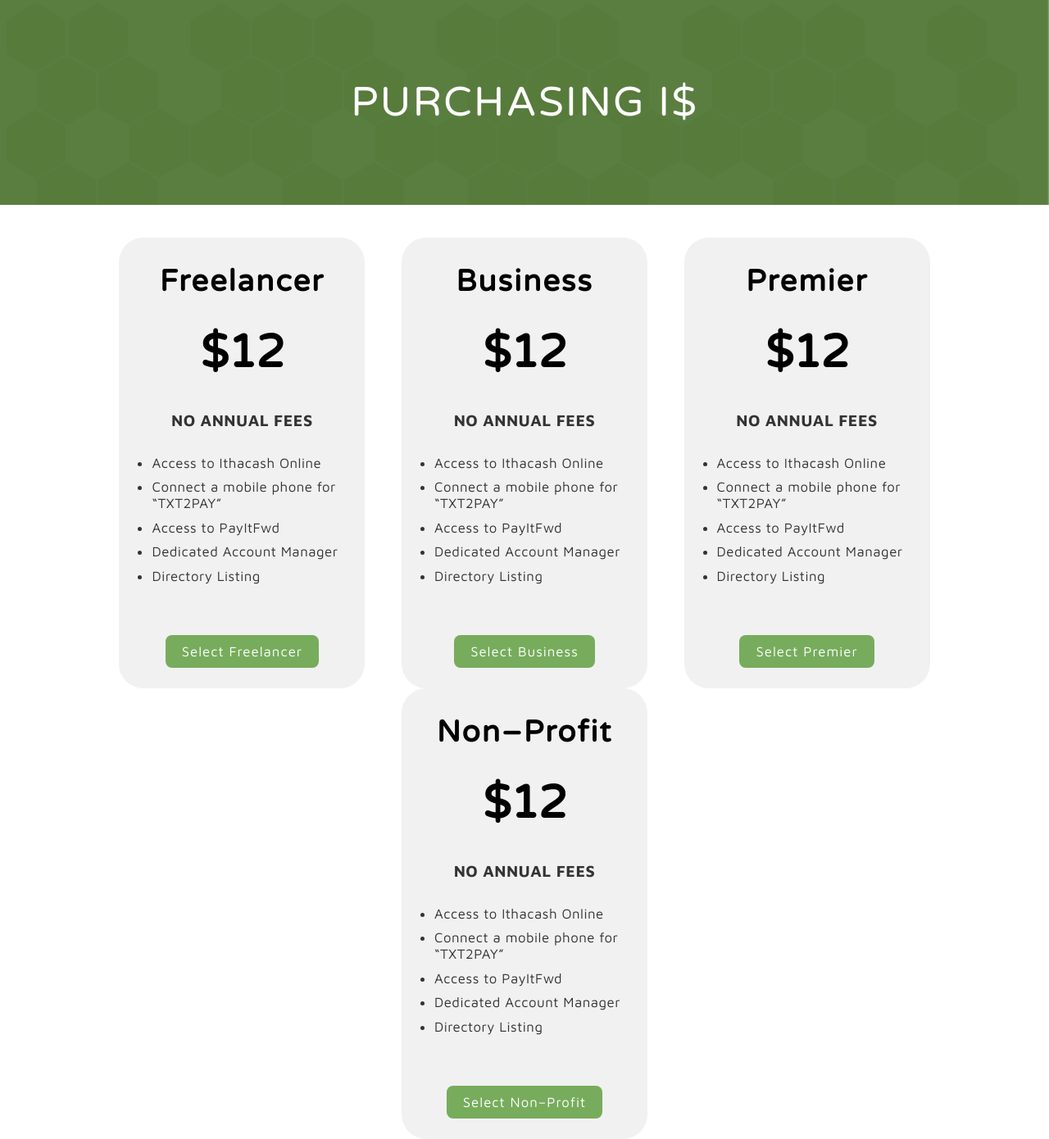
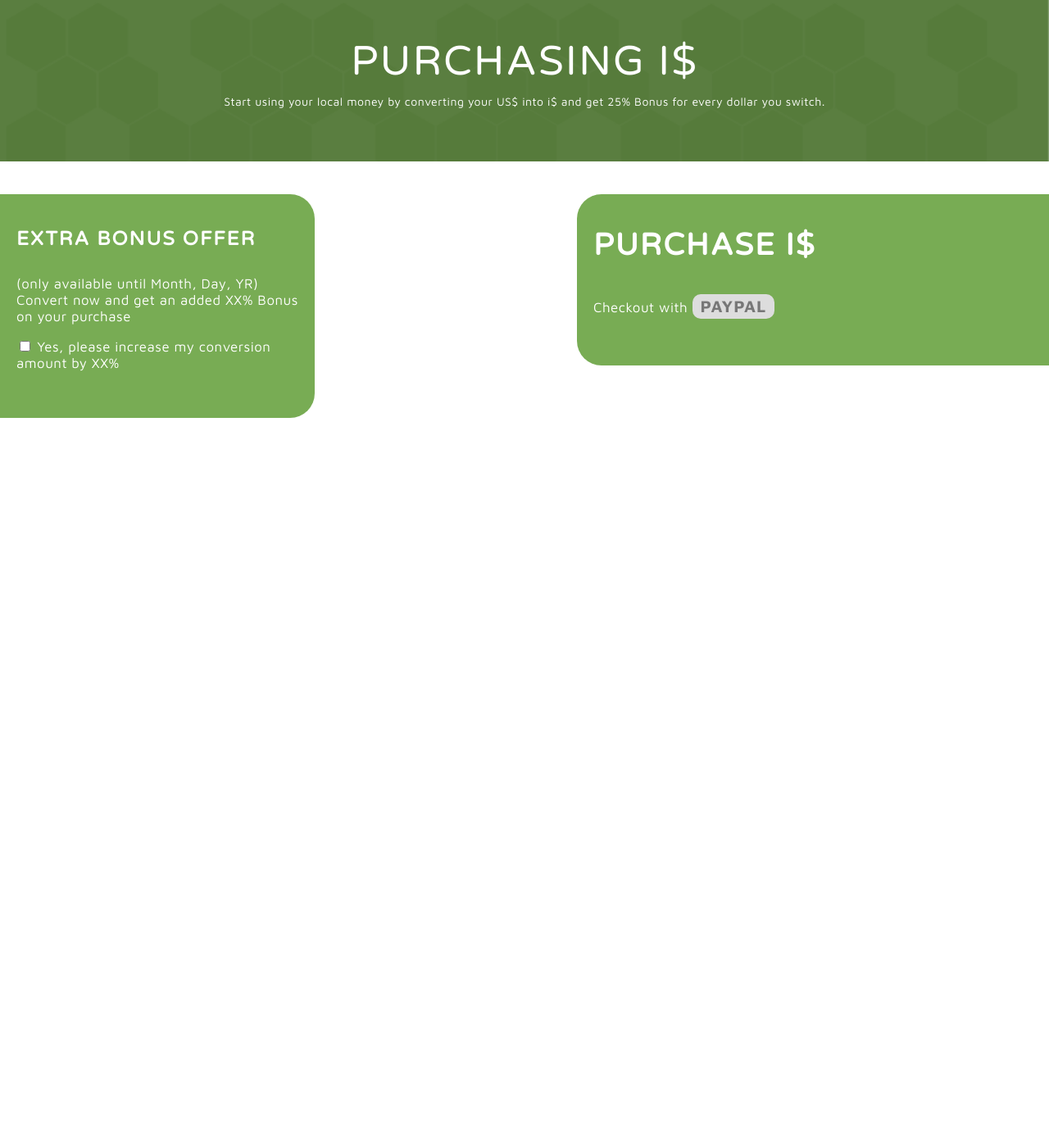
Before and after one commit to patientdev/ithacash, a Django app: page /accounts/purchase-ithaca-dollars/ in a window 1280 px wide. Shown: the part 187-1577 px from the top of the page at 82% size. After the commit the page ends 697 px from the top, so only its background shows below. Run offline with Django 3.2, Linux system fonts and the light colour scheme; some libraries are stand-ins or nearby versions.

Commit message:
Placeholder for page to purchase i$ upon form submission

```diff
--- a/accounts/views.py
+++ b/accounts/views.py
@@ -110,7 +110,7 @@ def create_account(request, email_key):
         # Send "Thank you; we'll review your application" email here?
 
         if account_form.cleaned_data['account_type'] is not any(('Individual', 'Nonprofit')):
-                return HttpResponseRedirect('/accounts/purchase-ithaca-dollars/')
+            return HttpResponseRedirect('/accounts/purchase-ithaca-dollars/')
 
         else:
             return HttpResponseRedirect('/accounts/sign-up-fee/')
--- a/templates/purchase-ithaca-dollars.html
+++ b/templates/purchase-ithaca-dollars.html
@@ -16,7 +16,7 @@
     #head {
         background-image: url({% static 'img/hex-pattern.png' %});
         background-size: cover;
-        padding: 100px 0;
+        padding: 50px 0;
         text-align: center;
         color: white;
         margin-bottom: 40px;
@@ -27,120 +27,48 @@
         margin: 0;
     }
 
-    #rows {
-        width: 50%;
-        margin: auto;
-        padding: 60px 0;
+    h3 {
+        font-size: 2.2em;
+        line-height: normal;
+        margin-top: 0;
     }
 
-    .row {
-        padding: 0 40px;
-        color: rgb(88, 122, 70);
-        font-size: 1.8em;
-        line-height: 1.2em;
-        margin: 40px 0;
+    h4 {
+        font-size: 1.4em;
+        line-height: normal;
+        margin-top: 0;
     }
 
-    .row p { vertical-align: middle; }
-
-    .row:nth-of-type(odd) img {
-        float: left;
-        vertical-align: middle;
+    #bonus_offer, #purchase_ithaca_dollars {
+        padding: 40px 20px;
+        color: white;
+        font-size: 1.2em;
+        background-color: #78AC54;
     }
 
-    .row:nth-of-type(even) img {
-        float: right;
-        vertical-align: middle;
+    #bonus_offer {
+        width: 30%;
+        float: left;
+        border-radius: 0 30px 30px 0;
     }
 
-    .copy {
-        width: 50%;
-        max-width: 500px;
-        display: inline-block;
-        vertical-align: middle;
-        text-align: justify;
-    }
-
-    .row:nth-of-type(odd) .copy {
-        float: left;
-    }
-
-    .row:nth-of-type(even) .copy {
+    #purchase_ithaca_dollars {
+        border-radius: 30px 0 0 30px;
+        width: 45%;
         float: right;
     }
 
-    .green-button {
-        padding: 10px 20px;
-        background-color: rgb(119, 172, 92);
+    .paypal {
+        padding: 5px 10px;
+        line-height: 1em;
+        color: #777;
         font-size: 1.2em;
-        color: white;
-        text-decoration: none;
-    }
-
-    #plans {
-        margin: auto;
-        text-align: center;
-    }
-
-    #plans h3, #plans h4 {
-        text-align: center;
-        color: black;
-        font-size: 1.4em;
-        text-transform: none;
-        font-weight: 600;
-    }
-
-    #plans h3 {
-        font-size: 2.6em;
-        margin-bottom: 30px;
-    }
-
-    #plans h4 {
-        font-size: 4em;;
-        font-weight: 200;
-        letter-spacing: -1px;
-        line-height: 1.4em;
-        text-transform: lowercase;
-        margin-top: 0;
-        margin-bottom: 20px;
-    }
-
-    #plans h5 {
+        border-radius: 10px;
+        border: none;
+        background-color: #ddd;
         text-transform: uppercase;
-        font-size: 1.4em;
-        text-align: center;
-    }
-
-    #plans ul {
-        font-size: 1.2em;
-        text-align: left;
-    }
-
-    li {
-        margin-bottom: 10px;
-    }
-
-    .plan {
-        width: 300px;
-        height: 550px;
-        background-color: white;
-        border-radius: 30px;
-        color: #333;
-        background-color: rgb(242, 241, 241);
-        -webkit-transition: all .2s ease-out;
-        display: inline-block;
-        text-align: center;
-        margin: 0 20px;
-        position: relative;
-        vertical-align: top;
-    }
-
-    .plan p {
-        position: absolute;
-        bottom: 20px;
-        left: 0;
-        width: 100%;
-        text-align: center;
+        letter-spacing: 1px;
+        font-weight: bold;
     }
 
 </style>
@@ -151,74 +79,20 @@
 
 <div id="head">
     <h2>Purchasing i$</h2>
+    <p>Start using your local money by converting your US$ into i$ and get 25% Bonus for every dollar you switch.</p>
 </div>
 
-<div id="plans">
+<div id="bonus_offer">
+    <h4>Extra Bonus Offer</h4>
 
-<div class="plan">
-    <h3>Freelancer</h3>
-    <h4><strong><span>$12</span></strong></h4>
-    <h5>No annual fees</h5>
-
-    <ul>
-        <li>Access to Ithacash Online</li>
-        <li>Connect a mobile phone for &ldquo;TXT2PAY&rdquo;</li>
-        <li>Access to PayItFwd</li>
-        <li>Dedicated Account Manager</li>
-        <li>Directory Listing</li>
-    </ul>
-
-    <p><a href="/sign-up/freelancer/apply/" class="green-button">Select Freelancer</a></p>
+    <p>(only available until Month, Day, YR) Convert now and get an added XX% Bonus on your purchase</p>
+    <p><label><input type="checkbox" name="bonus_offer"> Yes, please increase my conversion amount by XX%</label></p>
 </div>
 
-<div class="plan">
-    <h3>Business</h3>
-    <h4><strong><span>$12</span></strong></h4>
-    <h5>No annual fees</h5>
-
-    <ul>
-        <li>Access to Ithacash Online</li>
-        <li>Connect a mobile phone for &ldquo;TXT2PAY&rdquo;</li>
-        <li>Access to PayItFwd</li>
-        <li>Dedicated Account Manager</li>
-        <li>Directory Listing</li>
-    </ul>
-
-    <p><a href="/sign-up/business/apply/" class="green-button">Select Business</a></p>
-</div>
-
-<div class="plan">
-    <h3>Premier</h3>
-    <h4><strong><span>$12</span></strong></h4>
-    <h5>No annual fees</h5>
-
-    <ul>
-        <li>Access to Ithacash Online</li>
-        <li>Connect a mobile phone for &ldquo;TXT2PAY&rdquo;</li>
-        <li>Access to PayItFwd</li>
-        <li>Dedicated Account Manager</li>
-        <li>Directory Listing</li>
-    </ul>
-
-    <p><a href="/sign-up/premier/apply/" class="green-button">Select Premier</a></p>
-</div>
-
-<div class="plan">
-    <h3>Non&ndash;Profit</h3>
-    <h4><strong><span>$12</span></strong></h4>
-    <h5>No annual fees</h5>
-
-    <ul>
-        <li>Access to Ithacash Online</li>
-        <li>Connect a mobile phone for &ldquo;TXT2PAY&rdquo;</li>
-        <li>Access to PayItFwd</li>
-        <li>Dedicated Account Manager</li>
-        <li>Directory Listing</li>
-    </ul>
-
-    <p><a href="/sign-up/non-profit/apply/" class="green-button">Select Non&ndash;Profit</a></p>
+<div id="purchase_ithaca_dollars">
+    <h3>Purchase i$</h3>
+    <p>Checkout with <button class="paypal">PayPal</button></p>
 </div>
 
 </div>
-</div>
 {% endblock %}
```
